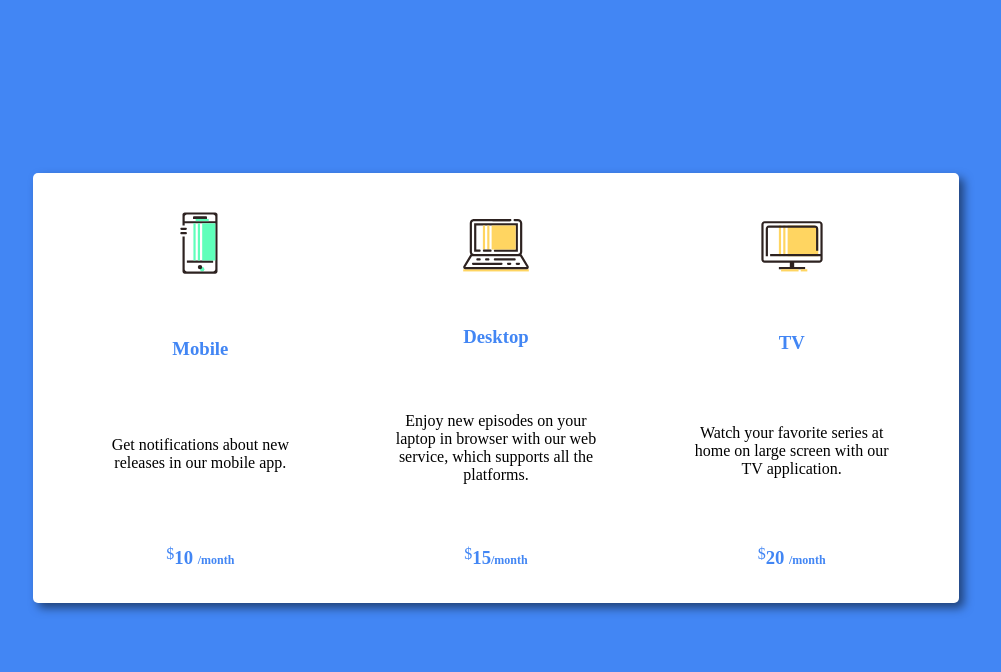
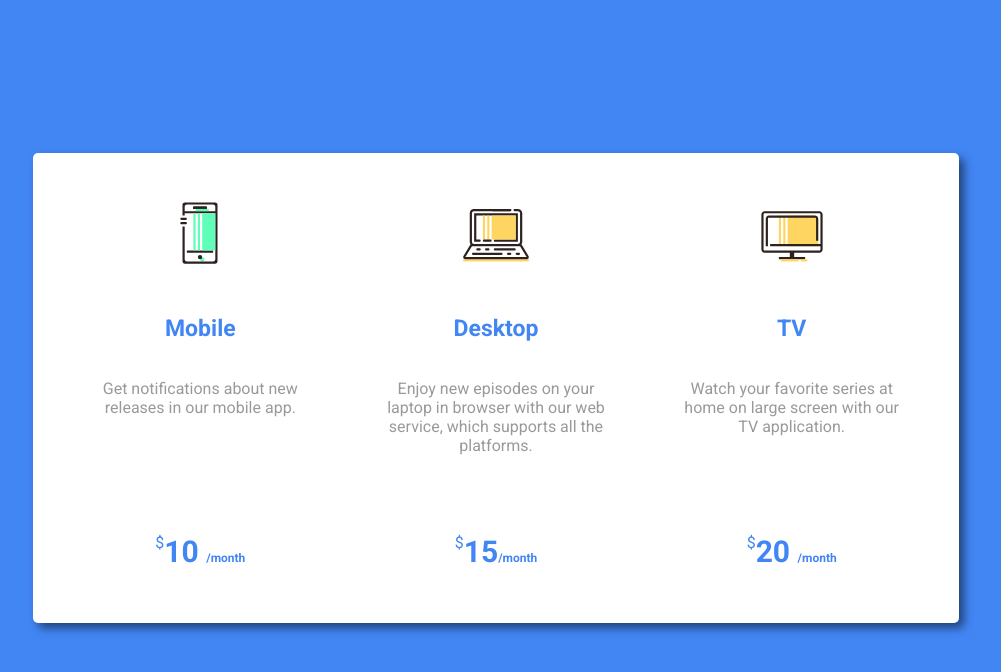
Before and after one commit to JhonGalante/FrontLoop-Challenge, a plain HTML site: page Loop 1 - Step 1/assets/index.html in a window 1280 px wide. Shown: the whole page, without its empty margins (144-1145 px from the left). Drawn offline with Linux system fonts and the light colour scheme.

Commit message:
Finish first loop

```diff
--- a/Loop 1 - Step 1/assets/styles.scss
+++ b/Loop 1 - Step 1/assets/styles.scss
@@ -1,5 +1,8 @@
 $color-primary: #4286f4;
-
+$font-title: Roboto;
+*{
+    font-family: $font-title;
+}
 body{
     display:flex;
     justify-content: center;
@@ -10,7 +13,7 @@ body{
 .container{
     display:flex;
     justify-content: center;
-    height: 50vh;
+    height: 55vh;
     width: 70vw;
     padding: 15px;
     border-radius: 5px;
@@ -21,11 +24,11 @@ body{
 .produto{
     display:flex;
     flex-direction: column;
-    justify-content: space-between;
+    justify-content: space-around;
     align-items: center;
     flex-basis: 33%;
     border-radius: 10px;
-    padding-top:20px;
+    padding-top: 20px;
 }
 
 .produto:hover{
@@ -34,20 +37,34 @@ body{
 
 .produto>h3{
     color:$color-primary;
+    font-size: 23px;
 }
 
 .produto > img{
     height: 70px;
     width: 70px;
+    margin-bottom: 5px;
 }
 .produto > p{
-    width: 70%;
+    width: 75%;
     text-align: center;
+    height: 15vh;
+    margin-top: -5px;
+    color: rgba(0,0,0,0.4);
 }
 
 .produto > div{
     display:flex;
+    justify-content: center;
     color: $color-primary;
+    margin-top: -30px;
+}
+.produto > div > p{
+    padding-top: 13px;
+}
+
+.produto > div h3{
+    font-size: 30px;
 }
 .produto > div span{
     font-size: 12px;
```
Also changed, not shown: Loop 1 - Step 1/assets/styles.css, 1 other file.
